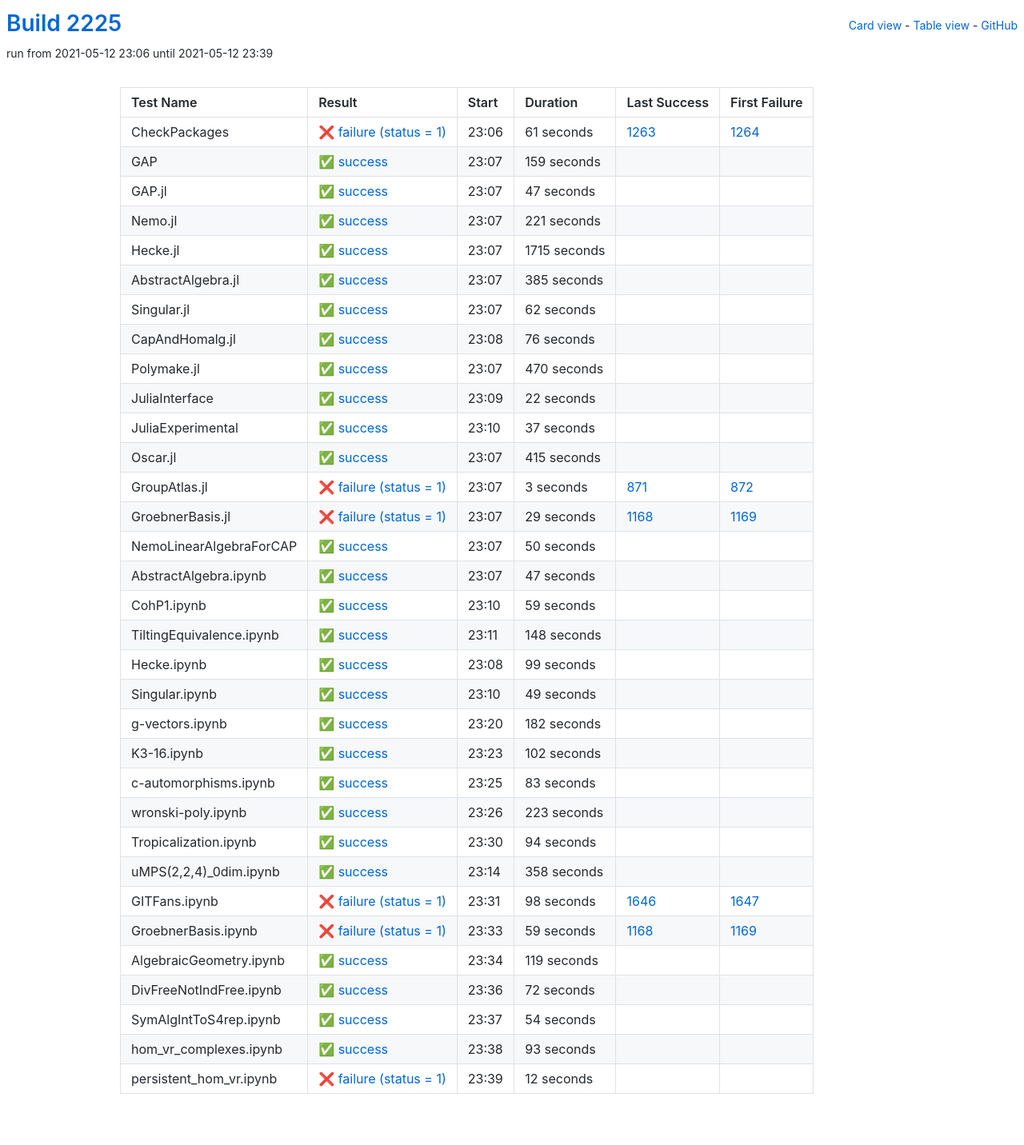
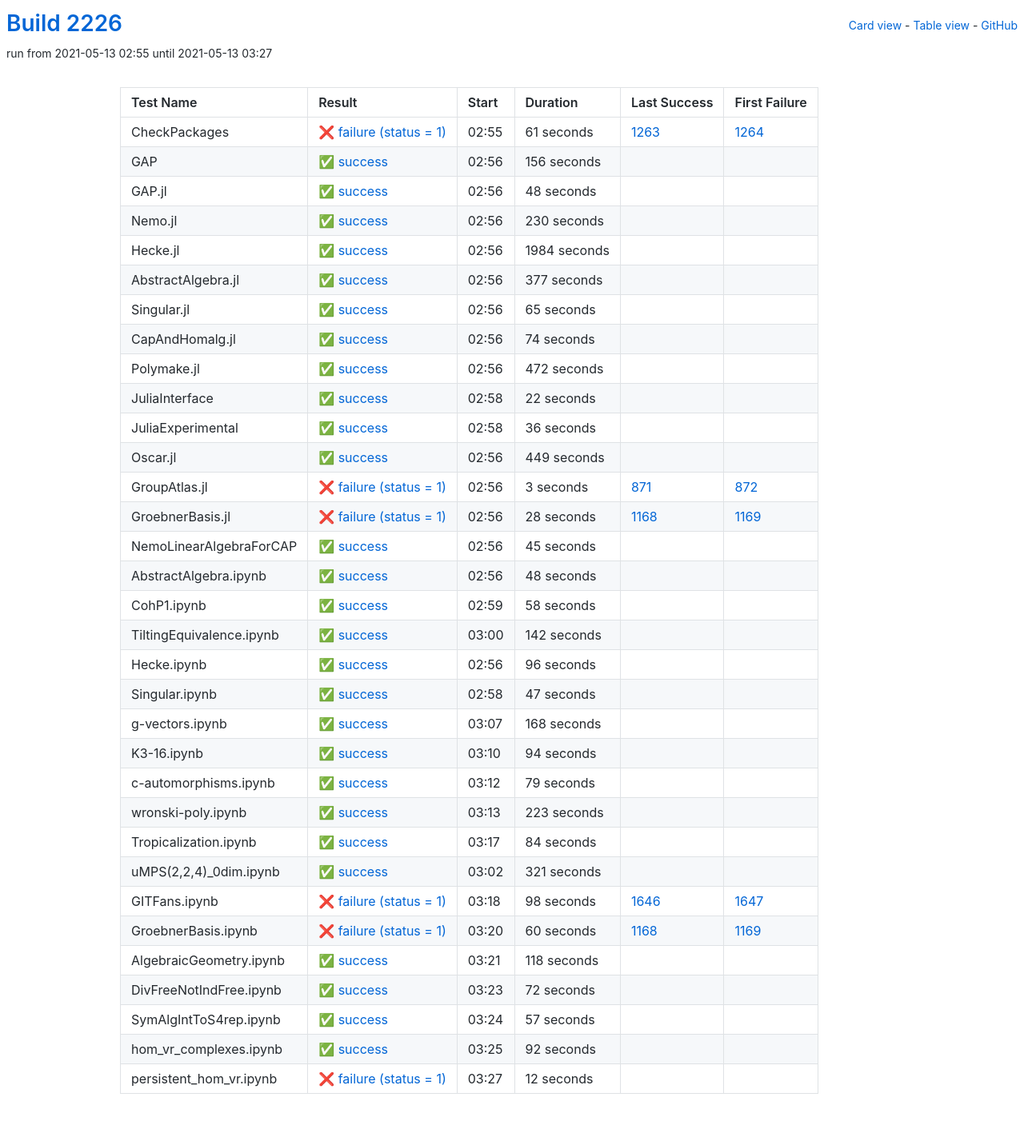
Before and after one commit to oscar-system/oscar-ci-status-stable, a Jekyll site: the page built from table.html, in a window 1280 px wide. Shown: the whole page at 80% size. Built offline with Jekyll 4.4.1, drawn with Linux system fonts in a browser that asks for light colours.

Commit message:
Build #2226

```diff
--- a/_data/ci.yml
+++ b/_data/ci.yml
@@ -1,6 +1,6 @@
 ---
-build: 2225
-build_url: https://oscarci.mathematik.uni-kl.de/job/oscar-stable/2225/
+build: 2226
+build_url: https://oscarci.mathematik.uni-kl.de/job/oscar-stable/2226/
 job: oscar-stable
 organization: oscar-system
 repo: oscar-ci-status-stable
@@ -8,8 +8,8 @@ repourl: https://github.com/oscar-system/oscar-ci-status-stable
 tests:
 - name: CheckPackages
   id: checkpackages
-  log: https://oscarci.mathematik.uni-kl.de/job/oscar-stable/2225/artifact/logs/build-2225/CheckPackages.log
-  start: 2021-05-12 23:06
+  log: https://oscarci.mathematik.uni-kl.de/job/oscar-stable/2226/artifact/logs/build-2226/CheckPackages.log
+  start: 2021-05-13 02:55
   success: false
   exitcode: 1
   status: failure
@@ -20,104 +20,104 @@ tests:
   first_failure_url: https://oscarci.mathematik.uni-kl.de/job/oscar-stable/1264/
 - name: GAP
   id: gap
-  log: https://oscarci.mathematik.uni-kl.de/job/oscar-stable/2225/artifact/logs/build-2225/GAP.log
-  start: 2021-05-12 23:07
+  log: https://oscarci.mathematik.uni-kl.de/job/oscar-stable/2226/artifact/logs/build-2226/GAP.log
+  start: 2021-05-13 02:56
   success: true
   exitcode: 0
   status: success
-  duration: 159
+  duration: 156
   last_success: false
   last_success_url:
   first_failure: false
   first_failure_url:
 - name: GAP.jl
   id: gap-jl
-  log: https://oscarci.mathematik.uni-kl.de/job/oscar-stable/2225/artifact/logs/build-2225/GAP.jl.log
-  start: 2021-05-12 23:07
+  log: https://oscarci.mathematik.uni-kl.de/job/oscar-stable/2226/artifact/logs/build-2226/GAP.jl.log
+  start: 2021-05-13 02:56
   success: true
   exitcode: 0
   status: success
-  duration: 47
+  duration: 48
   last_success: false
   last_success_url:
   first_failure: false
   first_failure_url:
 - name: Nemo.jl
   id: nemo-jl
-  log: https://oscarci.mathematik.uni-kl.de/job/oscar-stable/2225/artifact/logs/build-2225/Nemo.jl.log
-  start: 2021-05-12 23:07
+  log: https://oscarci.mathematik.uni-kl.de/job/oscar-stable/2226/artifact/logs/build-2226/Nemo.jl.log
+  start: 2021-05-13 02:56
   success: true
   exitcode: 0
   status: success
-  duration: 221
+  duration: 230
   last_success: false
   last_success_url:
   first_failure: false
   first_failure_url:
 - name: Hecke.jl
   id: hecke-jl
-  log: https://oscarci.mathematik.uni-kl.de/job/oscar-stable/2225/artifact/logs/build-2225/Hecke.jl.log
-  start: 2021-05-12 23:07
+  log: https://oscarci.mathematik.uni-kl.de/job/oscar-stable/2226/artifact/logs/build-2226/Hecke.jl.log
+  start: 2021-05-13 02:56
   success: true
   exitcode: 0
   status: success
-  duration: 1715
+  duration: 1984
   last_success: false
   last_success_url:
   first_failure: false
   first_failure_url:
 - name: AbstractAlgebra.jl
   id: abstractalgebra-jl
-  log: https://oscarci.mathematik.uni-kl.de/job/oscar-stable/2225/artifact/logs/build-2225/AbstractAlgebra.jl.log
-  start: 2021-05-12 23:07
+  log: https://oscarci.mathematik.uni-kl.de/job/oscar-stable/2226/artifact/logs/build-2226/AbstractAlgebra.jl.log
+  start: 2021-05-13 02:56
   success: true
   exitcode: 0
   status: success
-  duration: 385
+  duration: 377
   last_success: false
   last_success_url:
   first_failure: false
   first_failure_url:
 - name: Singular.jl
   id: singular-jl
-  log: https://oscarci.mathematik.uni-kl.de/job/oscar-stable/2225/artifact/logs/build-2225/Singular.jl.log
-  start: 2021-05-12 23:07
+  log: https://oscarci.mathematik.uni-kl.de/job/oscar-stable/2226/artifact/logs/build-2226/Singular.jl.log
+  start: 2021-05-13 02:56
   success: true
   exitcode: 0
   status: success
-  duration: 62
+  duration: 65
   last_success: false
   last_success_url:
   first_failure: false
   first_failure_url:
 - name: CapAndHomalg.jl
   id: capandhomalg-jl
-  log: https://oscarci.mathematik.uni-kl.de/job/oscar-stable/2225/artifact/logs/build-2225/CapAndHomalg.jl.log
-  start: 2021-05-12 23:08
+  log: https://oscarci.mathematik.uni-kl.de/job/oscar-stable/2226/artifact/logs/build-2226/CapAndHomalg.jl.log
+  start: 2021-05-13 02:56
   success: true
   exitcode: 0
   status: success
-  duration: 76
+  duration: 74
   last_success: false
   last_success_url:
   first_failure: false
   first_failure_url:
 - name: Polymake.jl
   id: polymake-jl
-  log: https://oscarci.mathematik.uni-kl.de/job/oscar-stable/2225/artifact/logs/build-2225/Polymake.jl.log
-  start: 2021-05-12 23:07
+  log: https://oscarci.mathematik.uni-kl.de/job/oscar-stable/2226/artifact/logs/build-2226/Polymake.jl.log
+  start: 2021-05-13 02:56
   success: true
   exitcode: 0
   status: success
-  duration: 470
+  duration: 472
   last_success: false
   last_success_url:
   first_failure: false
   first_failure_url:
 - name: JuliaInterface
   id: juliainterface
-  log: https://oscarci.mathematik.uni-kl.de/job/oscar-stable/2225/artifact/logs/build-2225/JuliaInterface.log
-  start: 2021-05-12 23:09
+  log: https://oscarci.mathematik.uni-kl.de/job/oscar-stable/2226/artifact/logs/build-2226/JuliaInterface.log
+  start: 2021-05-13 02:58
   success: true
   exitcode: 0
   status: success
@@ -128,32 +128,32 @@ tests:
   first_failure_url:
 - name: JuliaExperimental
   id: juliaexperimental
-  log: https://oscarci.mathematik.uni-kl.de/job/oscar-stable/2225/artifact/logs/build-2225/JuliaExperimental.log
-  start: 2021-05-12 23:10
+  log: https://oscarci.mathematik.uni-kl.de/job/oscar-stable/2226/artifact/logs/build-2226/JuliaExperimental.log
+  start: 2021-05-13 02:58
   success: true
   exitcode: 0
   status: success
-  duration: 37
+  duration: 36
   last_success: false
   last_success_url:
   first_failure: false
   first_failure_url:
 - name: Oscar.jl
   id: oscar-jl
-  log: https://oscarci.mathematik.uni-kl.de/job/oscar-stable/2225/artifact/logs/build-2225/Oscar.jl.log
-  start: 2021-05-12 23:07
+  log: https://oscarci.mathematik.uni-kl.de/job/oscar-stable/2226/artifact/logs/build-2226/Oscar.jl.log
+  start: 2021-05-13 02:56
   success: true
   exitcode: 0
   status: success
-  duration: 415
+  duration: 449
   last_success: false
   last_success_url:
   first_failure: false
   first_failure_url:
 - name: GroupAtlas.jl
   id: groupatlas-jl
-  log: https://oscarci.mathematik.uni-kl.de/job/oscar-stable/2225/artifact/logs/build-2225/GroupAtlas.jl.log
-  start: 2021-05-12 23:07
+  log: https://oscarci.mathematik.uni-kl.de/job/oscar-stable/2226/artifact/logs/build-2226/GroupAtlas.jl.log
+  start: 2021-05-13 02:56
   success: false
   exitcode: 1
   status: failure
@@ -164,32 +164,80 @@ tests:
   first_failure_url: https://oscarci.mathematik.uni-kl.de/job/oscar-stable/872/
 - name: GroebnerBasis.jl
   id: groebnerbasis-jl
-  log: https://oscarci.mathematik.uni-kl.de/job/oscar-stable/2225/artifact/logs/build-2225/GroebnerBasis.jl.log
-  start: 2021-05-12 23:07
+  log: https://oscarci.mathematik.uni-kl.de/job/oscar-stable/2226/artifact/logs/build-2226/GroebnerBasis.jl.log
+  start: 2021-05-13 02:56
   success: false
   exitcode: 1
   status: failure
-  duration: 29
+  duration: 28
   last_success: 1168
   last_success_url: https://oscarci.mathematik.uni-kl.de/job/oscar-stable/1168/
   first_failure: 1169
   first_failure_url: https://oscarci.mathematik.uni-kl.de/job/oscar-stable/1169/
 - name: NemoLinearAlgebraForCAP
   id: nemolinearalgebraforcap
-  log: https://oscarci.mathematik.uni-kl.de/job/oscar-stable/2225/artifact/logs/build-2225/NemoLinearAlgebraForCAP.log
-  start: 2021-05-12 23:07
+  log: https://oscarci.mathematik.uni-kl.de/job/oscar-stable/2226/artifact/logs/build-2226/NemoLinearAlgebraForCAP.log
+  start: 2021-05-13 02:56
   success: true
   exitcode: 0
   status: success
-  duration: 50
+  duration: 45
   last_success: false
   last_success_url:
   first_failure: false
   first_failure_url:
 - name: AbstractAlgebra.ipynb
   id: abstractalgebra-ipynb
-  log: https://oscarci.mathematik.uni-kl.de/job/oscar-stable/2225/artifact/logs/build-2225/AbstractAlgebra.ipynb.log
-  start: 2021-05-12 23:07
+  log: https://oscarci.mathematik.uni-kl.de/job/oscar-stable/2226/artifact/logs/build-2226/AbstractAlgebra.ipynb.log
+  start: 2021-05-13 02:56
+  success: true
+  exitcode: 0
+  status: success
+  duration: 48
+  last_success: false
+  last_success_url:
+  first_failure: false
+  first_failure_url:
+- name: CohP1.ipynb
+  id: cohp1-ipynb
+  log: https://oscarci.mathematik.uni-kl.de/job/oscar-stable/2226/artifact/logs/build-2226/CohP1.ipynb.log
+  start: 2021-05-13 02:59
+  success: true
+  exitcode: 0
+  status: success
+  duration: 58
+  last_success: false
+  last_success_url:
+  first_failure: false
+  first_failure_url:
+- name: TiltingEquivalence.ipynb
+  id: tiltingequivalence-ipynb
+  log: https://oscarci.mathematik.uni-kl.de/job/oscar-stable/2226/artifact/logs/build-2226/TiltingEquivalence.ipynb.log
+  start: 2021-05-13 03:00
+  success: true
+  exitcode: 0
+  status: success
+  duration: 142
+  last_success: false
+  last_success_url:
+  first_failure: false
+  first_failure_url:
+- name: Hecke.ipynb
+  id: hecke-ipynb
+  log: https://oscarci.mathematik.uni-kl.de/job/oscar-stable/2226/artifact/logs/build-2226/Hecke.ipynb.log
+  start: 2021-05-13 02:56
+  success: true
+  exitcode: 0
+  status: success
+  duration: 96
+  last_success: false
+  last_success_url:
+  first_failure: false
+  first_failure_url:
+- name: Singular.ipynb
+  id: singular-ipynb
+  log: https://oscarci.mathematik.uni-kl.de/job/oscar-stable/2226/artifact/logs/build-2226/Singular.ipynb.log
+  start: 2021-05-13 02:58
   success: true
   exitcode: 0
   status: success
@@ -198,94 +246,46 @@ tests:
   last_success_url:
   first_failure: false
   first_failure_url:
-- name: CohP1.ipynb
-  id: cohp1-ipynb
-  log: https://oscarci.mathematik.uni-kl.de/job/oscar-stable/2225/artifact/logs/build-2225/CohP1.ipynb.log
-  start: 2021-05-12 23:10
+- name: g-vectors.ipynb
+  id: g-vectors-ipynb
+  log: https://oscarci.mathematik.uni-kl.de/job/oscar-stable/2226/artifact/logs/build-2226/g-vectors.ipynb.log
+  start: 2021-05-13 03:07
   success: true
   exitcode: 0
   status: success
-  duration: 59
-  last_success: false
-  last_success_url:
-  first_failure: false
-  first_failure_url:
-- name: TiltingEquivalence.ipynb
-  id: tiltingequivalence-ipynb
-  log: https://oscarci.mathematik.uni-kl.de/job/oscar-stable/2225/artifact/logs/build-2225/TiltingEquivalence.ipynb.log
-  start: 2021-05-12 23:11
-  success: true
-  exitcode: 0
-  status: success
-  duration: 148
-  last_success: false
-  last_success_url:
-  first_failure: false
-  first_failure_url:
-- name: Hecke.ipynb
-  id: hecke-ipynb
-  log: https://oscarci.mathematik.uni-kl.de/job/oscar-stable/2225/artifact/logs/build-2225/Hecke.ipynb.log
-  start: 2021-05-12 23:08
-  success: true
-  exitcode: 0
-  status: success
-  duration: 99
-  last_success: false
-  last_success_url:
-  first_failure: false
-  first_failure_url:
-- name: Singular.ipynb
-  id: singular-ipynb
-  log: https://oscarci.mathematik.uni-kl.de/job/oscar-stable/2225/artifact/logs/build-2225/Singular.ipynb.log
-  start: 2021-05-12 23:10
-  success: true
-  exitcode: 0
-  status: success
-  duration: 49
-  last_success: false
-  last_success_url:
-  first_failure: false
-  first_failure_url:
-- name: g-vectors.ipynb
-  id: g-vectors-ipynb
-  log: https://oscarci.mathematik.uni-kl.de/job/oscar-stable/2225/artifact/logs/build-2225/g-vectors.ipynb.log
-  start: 2021-05-12 23:20
-  success: true
-  exitcode: 0
-  status: success
-  duration: 182
+  duration: 168
   last_success: false
   last_success_url:
   first_failure: false
   first_failure_url:
 - name: K3-16.ipynb
   id: k3-16-ipynb
-  log: https://oscarci.mathematik.uni-kl.de/job/oscar-stable/2225/artifact/logs/build-2225/K3-16.ipynb.log
-  start: 2021-05-12 23:23
+  log: https://oscarci.mathematik.uni-kl.de/job/oscar-stable/2226/artifact/logs/build-2226/K3-16.ipynb.log
+  start: 2021-05-13 03:10
   success: true
   exitcode: 0
   status: success
-  duration: 102
+  duration: 94
   last_success: false
   last_success_url:
   first_failure: false
   first_failure_url:
 - name: c-automorphisms.ipynb
   id: c-automorphisms-ipynb
-  log: https://oscarci.mathematik.uni-kl.de/job/oscar-stable/2225/artifact/logs/build-2225/c-automorphisms.ipynb.log
-  start: 2021-05-12 23:25
+  log: https://oscarci.mathematik.uni-kl.de/job/oscar-stable/2226/artifact/logs/build-2226/c-automorphisms.ipynb.log
+  start: 2021-05-13 03:12
   success: true
   exitcode: 0
   status: success
-  duration: 83
+  duration: 79
   last_success: false
   last_success_url:
   first_failure: false
   first_failure_url:
 - name: wronski-poly.ipynb
   id: wronski-poly-ipynb
-  log: https://oscarci.mathematik.uni-kl.de/job/oscar-stable/2225/artifact/logs/build-2225/wronski-poly.ipynb.log
-  start: 2021-05-12 23:26
+  log: https://oscarci.mathematik.uni-kl.de/job/oscar-stable/2226/artifact/logs/build-2226/wronski-poly.ipynb.log
+  start: 2021-05-13 03:13
   success: true
   exitcode: 0
   status: success
@@ -296,32 +296,32 @@ tests:
   first_failure_url:
 - name: Tropicalization.ipynb
   id: tropicalization-ipynb
-  log: https://oscarci.mathematik.uni-kl.de/job/oscar-stable/2225/artifact/logs/build-2225/Tropicalization.ipynb.log
-  start: 2021-05-12 23:30
+  log: https://oscarci.mathematik.uni-kl.de/job/oscar-stable/2226/artifact/logs/build-2226/Tropicalization.ipynb.log
+  start: 2021-05-13 03:17
   success: true
   exitcode: 0
   status: success
-  duration: 94
+  duration: 84
   last_success: false
   last_success_url:
   first_failure: false
   first_failure_url:
 - name: uMPS(2,2,4)_0dim.ipynb
   id: umps-2-2-4-0dim-ipynb
-  log: https://oscarci.mathematik.uni-kl.de/job/oscar-stable/2225/artifact/logs/build-2225/uMPS-2-2-4-_0dim.ipynb.log
-  start: 2021-05-12 23:14
+  log: https://oscarci.mathematik.uni-kl.de/job/oscar-stable/2226/artifact/logs/build-2226/uMPS-2-2-4-_0dim.ipynb.log
+  start: 2021-05-13 03:02
   success: true
   exitcode: 0
   status: success
-  duration: 358
+  duration: 321
   last_success: false
   last_success_url:
   first_failure: false
   first_failure_url:
 - name: GITFans.ipynb
   id: gitfans-ipynb
-  log: https://oscarci.mathematik.uni-kl.de/job/oscar-stable/2225/artifact/logs/build-2225/GITFans.ipynb.log
-  start: 2021-05-12 23:31
+  log: https://oscarci.mathematik.uni-kl.de/job/oscar-stable/2226/artifact/logs/build-2226/GITFans.ipynb.log
+  start: 2021-05-13 03:18
   success: false
   exitcode: 1
   status: failure
@@ -332,32 +332,32 @@ tests:
   first_failure_url: https://oscarci.mathematik.uni-kl.de/job/oscar-stable/1647/
 - name: GroebnerBasis.ipynb
   id: groebnerbasis-ipynb
-  log: https://oscarci.mathematik.uni-kl.de/job/oscar-stable/2225/artifact/logs/build-2225/GroebnerBasis.ipynb.log
-  start: 2021-05-12 23:33
+  log: https://oscarci.mathematik.uni-kl.de/job/oscar-stable/2226/artifact/logs/build-2226/GroebnerBasis.ipynb.log
+  start: 2021-05-13 03:20
   success: false
   exitcode: 1
   status: failure
-  duration: 59
+  duration: 60
   last_success: 1168
   last_success_url: https://oscarci.mathematik.uni-kl.de/job/oscar-stable/1168/
   first_failure: 1169
   first_failure_url: https://oscarci.mathematik.uni-kl.de/job/oscar-stable/1169/
 - name: AlgebraicGeometry.ipynb
   id: algebraicgeometry-ipynb
-  log: https://oscarci.mathematik.uni-kl.de/job/oscar-stable/2225/artifact/logs/build-2225/AlgebraicGeometry.ipynb.log
-  start: 2021-05-12 23:34
+  log: https://oscarci.mathematik.uni-kl.de/job/oscar-stable/2226/artifact/logs/build-2226/AlgebraicGeometry.ipynb.log
+  start: 2021-05-13 03:21
   success: true
   exitcode: 0
   status: success
-  duration: 119
+  duration: 118
   last_success: false
   last_success_url:
   first_failure: false
   first_failure_url:
 - name: DivFreeNotIndFree.ipynb
   id: divfreenotindfree-ipynb
-  log: https://oscarci.mathematik.uni-kl.de/job/oscar-stable/2225/artifact/logs/build-2225/DivFreeNotIndFree.ipynb.log
-  start: 2021-05-12 23:36
+  log: https://oscarci.mathematik.uni-kl.de/job/oscar-stable/2226/artifact/logs/build-2226/DivFreeNotIndFree.ipynb.log
+  start: 2021-05-13 03:23
   success: true
   exitcode: 0
   status: success
@@ -368,32 +368,32 @@ tests:
   first_failure_url:
 - name: SymAlgIntToS4rep.ipynb
   id: symalginttos4rep-ipynb
-  log: https://oscarci.mathematik.uni-kl.de/job/oscar-stable/2225/artifact/logs/build-2225/SymAlgIntToS4rep.ipynb.log
-  start: 2021-05-12 23:37
+  log: https://oscarci.mathematik.uni-kl.de/job/oscar-stable/2226/artifact/logs/build-2226/SymAlgIntToS4rep.ipynb.log
+  start: 2021-05-13 03:24
   success: true
   exitcode: 0
   status: success
-  duration: 54
+  duration: 57
   last_success: false
   last_success_url:
   first_failure: false
   first_failure_url:
 - name: hom_vr_complexes.ipynb
   id: hom-vr-complexes-ipynb
-  log: https://oscarci.mathematik.uni-kl.de/job/oscar-stable/2225/artifact/logs/build-2225/hom_vr_complexes.ipynb.log
-  start: 2021-05-12 23:38
+  log: https://oscarci.mathematik.uni-kl.de/job/oscar-stable/2226/artifact/logs/build-2226/hom_vr_complexes.ipynb.log
+  start: 2021-05-13 03:25
   success: true
   exitcode: 0
   status: success
-  duration: 93
+  duration: 92
   last_success: false
   last_success_url:
   first_failure: false
   first_failure_url:
 - name: persistent_hom_vr.ipynb
   id: persistent-hom-vr-ipynb
-  log: https://oscarci.mathematik.uni-kl.de/job/oscar-stable/2225/artifact/logs/build-2225/persistent_hom_vr.ipynb.log
-  start: 2021-05-12 23:39
+  log: https://oscarci.mathematik.uni-kl.de/job/oscar-stable/2226/artifact/logs/build-2226/persistent_hom_vr.ipynb.log
+  start: 2021-05-13 03:27
   success: false
   exitcode: 1
   status: failure
```
Also changed, not shown: README.md.
